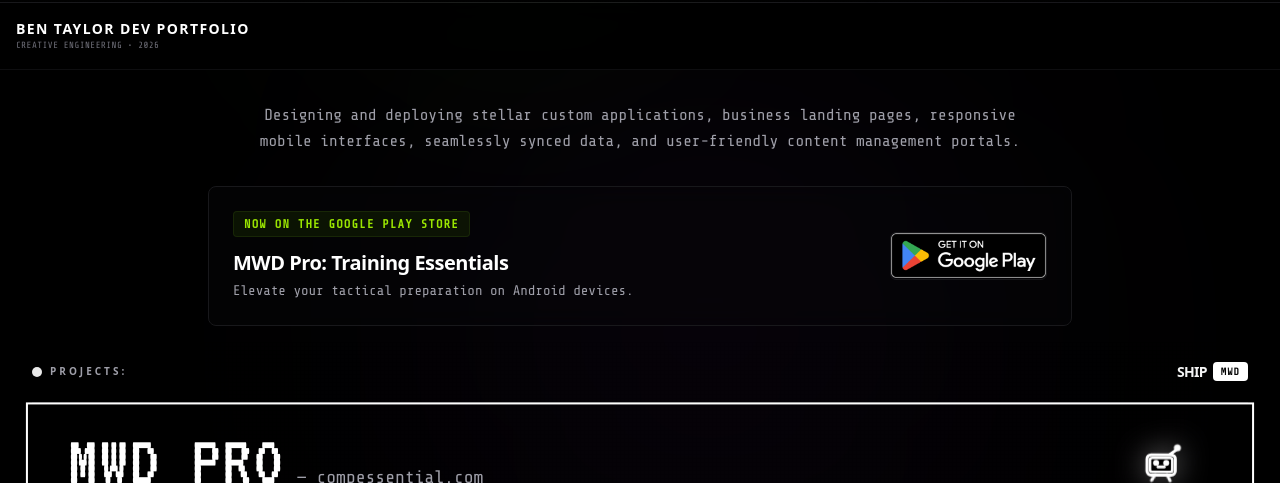
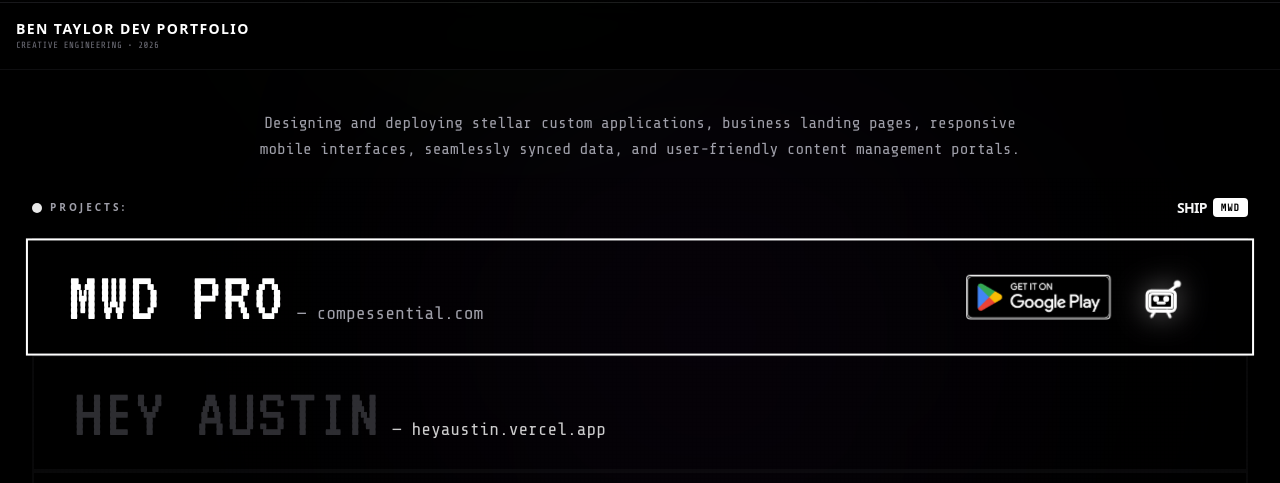
Before and after one commit to TAYLORBEN89/Ben-Taylor-Dev-Portfolio, a React (Vite) app: page / in a window 1280 px wide. Shown: the part 317-800 px from the top of the page. Built offline with nearby package versions, Linux system fonts and the light colour scheme; grey boxes are pictures that could not be loaded.

Commit message:
feat: add MWD Pro Play Store integration
Include Play Store URL in VercelShipItem, update schema, and prepare for badge rendering in the project selector.

```diff
--- a/src/App.tsx
+++ b/src/App.tsx
@@ -11,7 +11,7 @@ import { Download } from 'lucide-react';
 export default function App() {
   // Dynamic content for Vercel Ship clone menu selector
   const shipItems: VercelShipItem[] = [
-    { id: '6', title: 'MWD Pro', subtext: 'compessential.com', code: 'MWD' },
+    { id: '6', title: 'MWD Pro', subtext: 'compessential.com', code: 'MWD', playStoreUrl: 'https://play.google.com/store/apps/details?id=com.mwdpro.app&utm_source=na_Med' },
     { id: '1', title: 'Hey Austin', subtext: 'heyaustin.vercel.app', code: 'HAY' },
     { id: '2', title: 'Trumpty Dumpty', subtext: 'trumptydumpty.vercel.app', code: 'TDMP' },
     { id: '3', title: 'Karolying Leavitt', subtext: 'karolyingleavitt.vercel.app', code: 'KRL' },
@@ -55,40 +55,10 @@ export default function App() {
       </header>
 
       {/* Hero Header Space */}
-      <section className="relative z-10 pt-6 sm:pt-8 pb-0 px-4 max-w-5xl mx-auto text-center" id="hero-title-segment">
+      <section className="relative z-10 pt-6 sm:pt-10 pb-4 px-4 max-w-5xl mx-auto text-center" id="hero-title-segment">
         <p className="text-zinc-400 text-xs sm:text-sm md:text-base font-mono max-w-3xl mx-auto leading-relaxed">
           Designing and deploying stellar custom applications, business landing pages, responsive mobile interfaces, seamlessly synced data, and user-friendly content management portals.
         </p>
-      </section>
-
-      {/* Google Play Store Banner */}
-      <section className="relative z-10 pt-8 pb-4 px-4 max-w-4xl mx-auto" id="play-store-promotional-banner">
-        <div className="bg-zinc-950/40 backdrop-blur-md border border-zinc-900 rounded-lg p-5 sm:p-6 flex flex-col sm:flex-row items-center justify-between gap-6 hover:border-zinc-800 transition-all duration-300">
-          <div className="flex flex-col items-center sm:items-start text-center sm:text-left">
-            <span className="text-[10px] sm:text-xs font-mono font-bold uppercase tracking-widest text-lime-400 bg-lime-950/40 px-2.5 py-1 rounded border border-lime-900/30 mb-3">
-              NOW ON THE GOOGLE PLAY STORE
-            </span>
-            <h3 className="text-lg sm:text-xl font-bold text-white tracking-tight">
-              MWD Pro: Training Essentials
-            </h3>
-            <p className="text-xs sm:text-sm text-zinc-400 font-mono mt-1">
-              Elevate your tactical preparation on Android devices.
-            </p>
-          </div>
-          <a
-            href="https://play.google.com/store/apps/details?id=com.mwdpro.app&utm_source=na_Med"
-            target="_blank"
-            rel="noopener noreferrer"
-            className="block h-12 hover:scale-[1.03] active:scale-95 transition-all duration-200 shrink-0 select-none"
-          >
-            <img
-              src={googlePlayBadge}
-              alt="Get it on Google Play"
-              className="h-full w-auto object-contain rounded-md border border-zinc-900 hover:border-zinc-800 transition-all duration-200"
-              referrerPolicy="no-referrer"
-            />
-          </a>
-        </div>
       </section>
 
       {/* RENDER DYNAMIC VERCEL SHIP PORTFOLIO BOARD */}
--- a/src/components/VercelShipSelector.tsx
+++ b/src/components/VercelShipSelector.tsx
@@ -1,5 +1,7 @@
 import React, { useState } from 'react';
 import { VercelShipItem } from '../types';
+// @ts-ignore
+import googlePlayBadge from '../utils/google-play-badge.png';
 
 interface VercelShipSelectorProps {
   items: VercelShipItem[];
@@ -86,8 +88,29 @@ export default function VercelShipSelector({ items, onSelectItem }: VercelShipSe
                           </span>
                         </div>
 
-                        {/* Character Mascot on right side */}
-                        <div className="flex items-center gap-3 shrink-0 h-16 relative">
+                        {/* Play Store Download Badge and Character Mascot on right side */}
+                        <div className="flex items-center gap-4 shrink-0 h-16 relative">
+                          {item.playStoreUrl && (
+                            <a
+                              href={item.playStoreUrl}
+                              target="_blank"
+                              rel="noopener noreferrer"
+                              onClick={(e) => {
+                                e.stopPropagation();
+                              }}
+                              className="block h-9 sm:h-11 hover:scale-[1.08] active:scale-95 transition-all duration-200 select-none z-30 shrink-0 mr-1 sm:mr-3"
+                              title="Get MWD Pro on Google Play Store"
+                            >
+                              <img
+                                src={googlePlayBadge}
+                                alt="Get MWD Pro on Google Play"
+                                className="h-full w-auto object-contain rounded border border-zinc-850 hover:border-zinc-700 transition-all duration-200"
+                                referrerPolicy="no-referrer"
+                              />
+                            </a>
+                          )}
+
+                          <div className="flex items-center gap-3 shrink-0 relative">
                             {/* MASCOT CHOP: Appears when index is hovered exactly like in Vercel video! */}
                             {isHovered ? (
                               <div className="mr-2 sm:mr-6 animate-char-float filter drop-shadow-[0_0_15px_rgba(255,255,255,0.4)] transition-all duration-300" id="character-mascot-icon">
@@ -125,6 +148,7 @@ export default function VercelShipSelector({ items, onSelectItem }: VercelShipSe
                               <div className="w-10 sm:w-12 h-10 sm:h-12" /> // layout spacer
                             )}
                           </div>
+                        </div>
 
                       </div>
                     </div>
--- a/src/types.ts
+++ b/src/types.ts
@@ -38,4 +38,5 @@ export interface VercelShipItem {
   title: string;
   subtext: string;
   code: string;
+  playStoreUrl?: string;
 }
```
Lines whose indentation alone changed are shown as unchanged.
